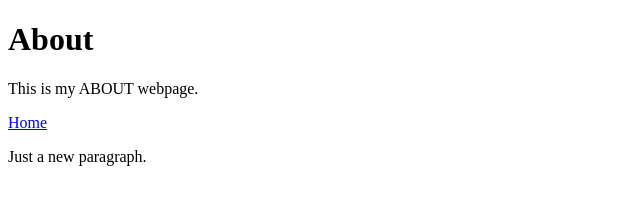
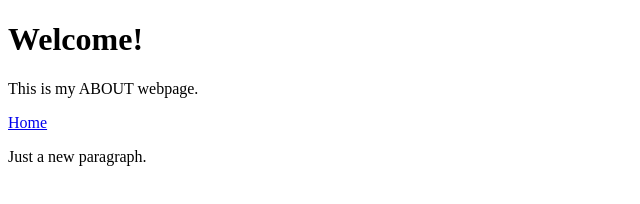
Before and after one commit to Dina028/AwesomeLandingPage, a plain HTML site: page about.html in a window 1280 px wide. Shown: the whole page, without its empty margins (0-640 px from the left). Drawn offline with Linux system fonts and the light colour scheme.

Commit message:
Updated about.html 2

```diff
--- a/about.html
+++ b/about.html
@@ -6,7 +6,7 @@
     <title>About</title>
 </head>
 <body>
-    <h1>About</h1>
+    <h1>Welcome!</h1>
     <p>This is my ABOUT webpage.</p>
     <a href="index.html">Home</a>
     <p>Just a new paragraph.</p>
```
